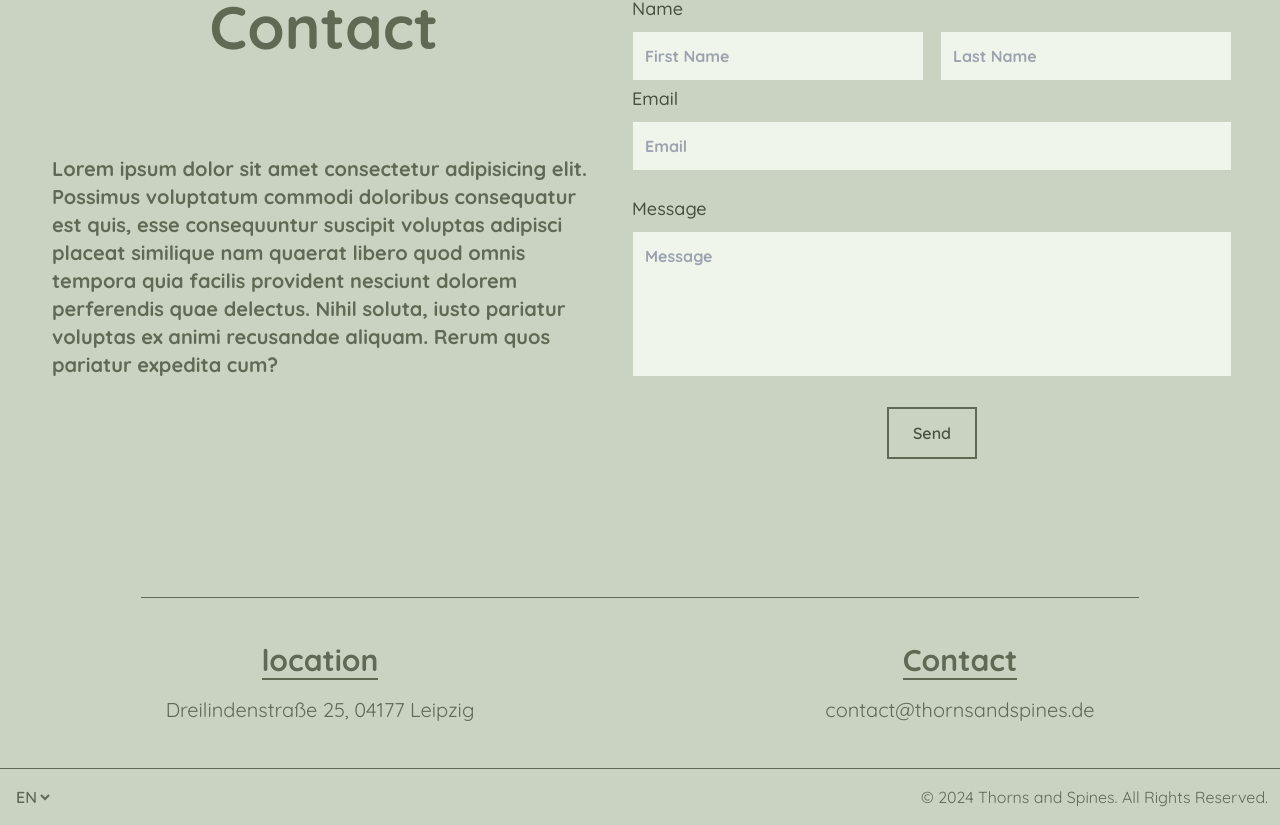
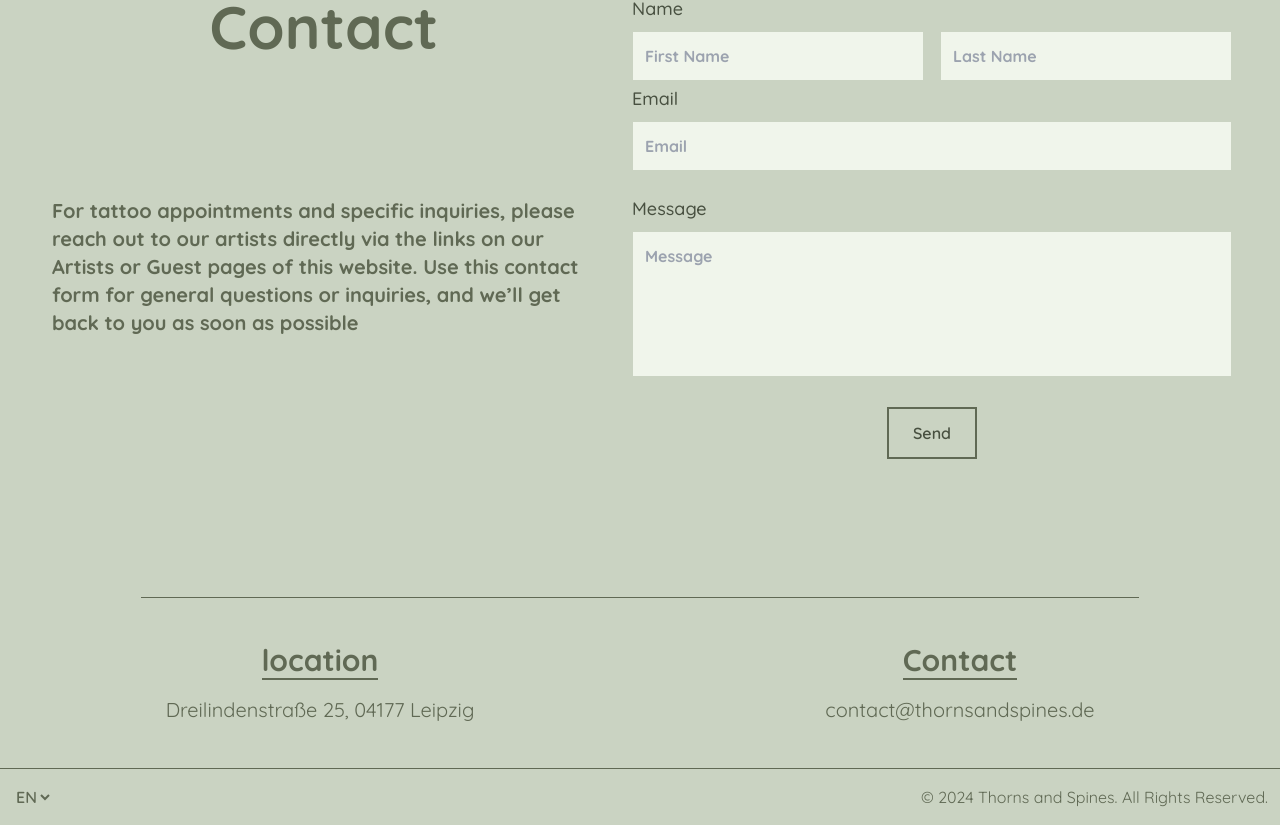
Before and after one commit to Cmbs86/Thorns-and-Spines-page, a React (Vite) app in the folder thorns-n-spines-project/: page /contact in a window 1280 px wide. Shown: the part 879-1704 px from the top of the page. Built offline with nearby package versions, Linux system fonts and the light colour scheme.

Commit message:
add message contact formular EN/DE

```diff
--- a/thorns-n-spines-project/src/locales/de/translation.json
+++ b/thorns-n-spines-project/src/locales/de/translation.json
@@ -20,8 +20,6 @@
   "message": "Nachricht",
   "send": "Senden",
   "sending": "Wird gesendet",
-  "sent": "Gesendet!"
-
-
-
+  "sent": "Gesendet!",
+  "contact_us_message": "Für Tattoo-Termine und spezielle Anfragen wenden Sie sich bitte direkt an unsere Künstler über die Links auf den Künstler- oder Gästeseiten dieser Webseite. Verwenden Sie dieses Kontaktformular für allgemeine Fragen oder Anfragen, und wir werden uns so schnell wie möglich bei Ihnen melden."
 }
--- a/thorns-n-spines-project/src/locales/en/translation.json
+++ b/thorns-n-spines-project/src/locales/en/translation.json
@@ -20,5 +20,6 @@
   "message": "Message",
   "send": "Send",
   "sending": "Sending",
-  "sent": "Sent!"
+  "sent": "Sent!",
+  "contact_us_message": "For tattoo appointments and specific inquiries, please reach out to our artists directly via the links on our Artists or Guest pages of this website. Use this contact form for general questions or inquiries, and we’ll get back to you as soon as possible"
 }
--- a/thorns-n-spines-project/src/pages/Contact.jsx
+++ b/thorns-n-spines-project/src/pages/Contact.jsx
@@ -67,13 +67,7 @@ const Contact = () => {
               {/* create little text this section */}
               <div className="">
                 <p className="lg:text-xl py-2 pl-1 text-center lg:text-start font-sans font-bold">
-                  Lorem ipsum dolor sit amet consectetur adipisicing elit.
-                  Possimus voluptatum commodi doloribus consequatur est quis,
-                  esse consequuntur suscipit voluptas adipisci placeat similique
-                  nam quaerat libero quod omnis tempora quia facilis provident
-                  nesciunt dolorem perferendis quae delectus. Nihil soluta,
-                  iusto pariatur voluptas ex animi recusandae aliquam. Rerum
-                  quos pariatur expedita cum?
+                  {t("contact_us_message")}
                 </p>
               </div>
             </div>
```
